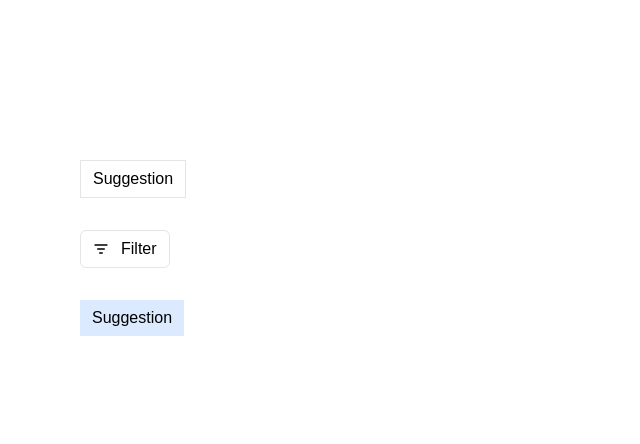
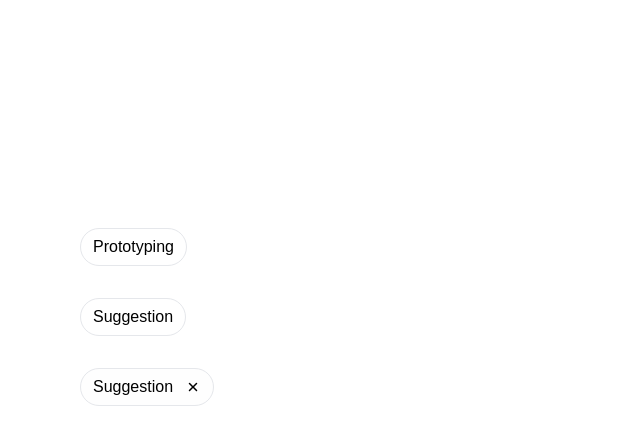
Before and after one commit to 26thavenue/randomDesignSystem, a React (Vite) app: page / in a window 1280 px wide. Shown: the top 444 px of the page, without its empty margins (0-640 px from the left). Built offline with nearby package versions, Linux system fonts and the light colour scheme; a web font is replaced by a local one.

Commit message:
Finished the Chips Component

```diff
--- a/src/App.tsx
+++ b/src/App.tsx
@@ -1,27 +1,29 @@
 import { Chips } from "./components"
-import { LuListFilter } from "react-icons/lu";
+
 
 function App() {
 
   return (
     <div className="px-20 py-40 flex flex-col gap-8">
       <Chips
-        variants ="outline"
       >
         Suggestion
       </Chips>
 
       <Chips
-        variants ="outline"
-        className="rounded-md"
+      variants="filter"
       >
-        <LuListFilter/>
-        Filter
-
+        Prototyping
       </Chips>
 
       <Chips
-        variants ="withbg"
+       variants="option"
+      >
+        Suggestion
+      </Chips>
+
+      <Chips
+       variants="input"
       >
         Suggestion
       </Chips>
--- a/src/components/ui/chips/index.tsx
+++ b/src/components/ui/chips/index.tsx
@@ -1,25 +1,56 @@
+import { useState } from "react";
+import { IoClose } from "react-icons/io5";
+import { FaCheck } from "react-icons/fa6";
 
-type ChipsVariant = "outline" |"withbg"
+type ChipsVariant = "default" | "input" | "filter" | "option" ;
 
-interface IChips{
-    children?:React.ReactNode,
-    variants: ChipsVariant,
-    className ?:string
+interface IChips {
+  children?: React.ReactNode;
+  variants?: ChipsVariant;
+  className?: string;
+  onClick?: () => void;
+  color?: string;
+  disabled?: boolean;
 }
 
-const index = ({children,variants,className}:IChips) => {
+const Chips = ({
+  children,
+  variants = "default",
+  className = "",
+  color = "blue", // Default color
+  disabled = false,
+  onClick,
+}: IChips) => {
+  const [active, setActive] = useState(false);
 
-    const variantClasses :Record<ChipsVariant,string> = {
-        outline :"border-[1.5px] border-[#e5e5e5] text-black ",
-        withbg: "bg-blue-100 text-black ",
+  const handleClick = () => {
+    if (variants === "filter" || variants === "option") {
+      setActive((prev) => !prev);
     }
+
+    if (onClick) {
+      onClick();
+    }
+  };
+
+  const variantClasses: Record<ChipsVariant, string> = {
+    default: `bg-${color}-700 text-white`,
+    input: `bg-[#fefefe] border border-gray-200 text-black`,
+    filter: ` transition-all text-black ${active ? `border border-${color}-300 bg-blue-50 `: "border border-gray-200 "}`,
+    option: ` ${active ? `border-${color}-300 bg-blue-50 border` : "border border-gray-200"}`,
+  };
+
   return (
-    <div
-    className={` ${variantClasses[variants]} ${className} max-w-fit px-[12px] py-[6px] flex gap-3 items-center`}
+    <button
+      disabled={disabled}
+      onClick={handleClick}
+      className={` ${variantClasses[variants]} ${className} max-w-fit px-[12px] py-[6px] flex gap-3 items-center rounded-full`}
     >
-        {children}
-    </div>
-  )
-}
+      {variants === "filter" && active && <FaCheck className={`text-${color}-900`}/>}
+      {children}
+      {variants === "input" && <IoClose />}
+    </button>
+  );
+};
 
-export default index
+export default Chips;
```
